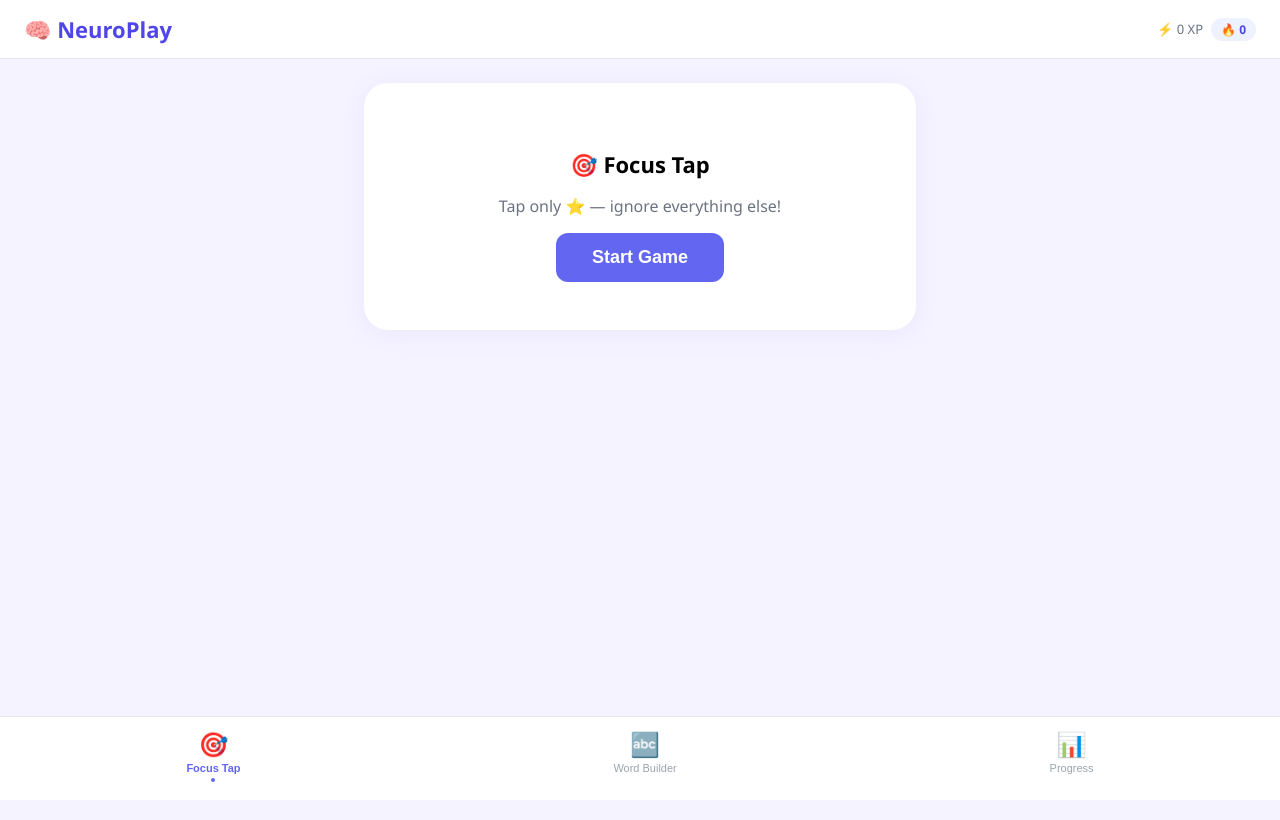
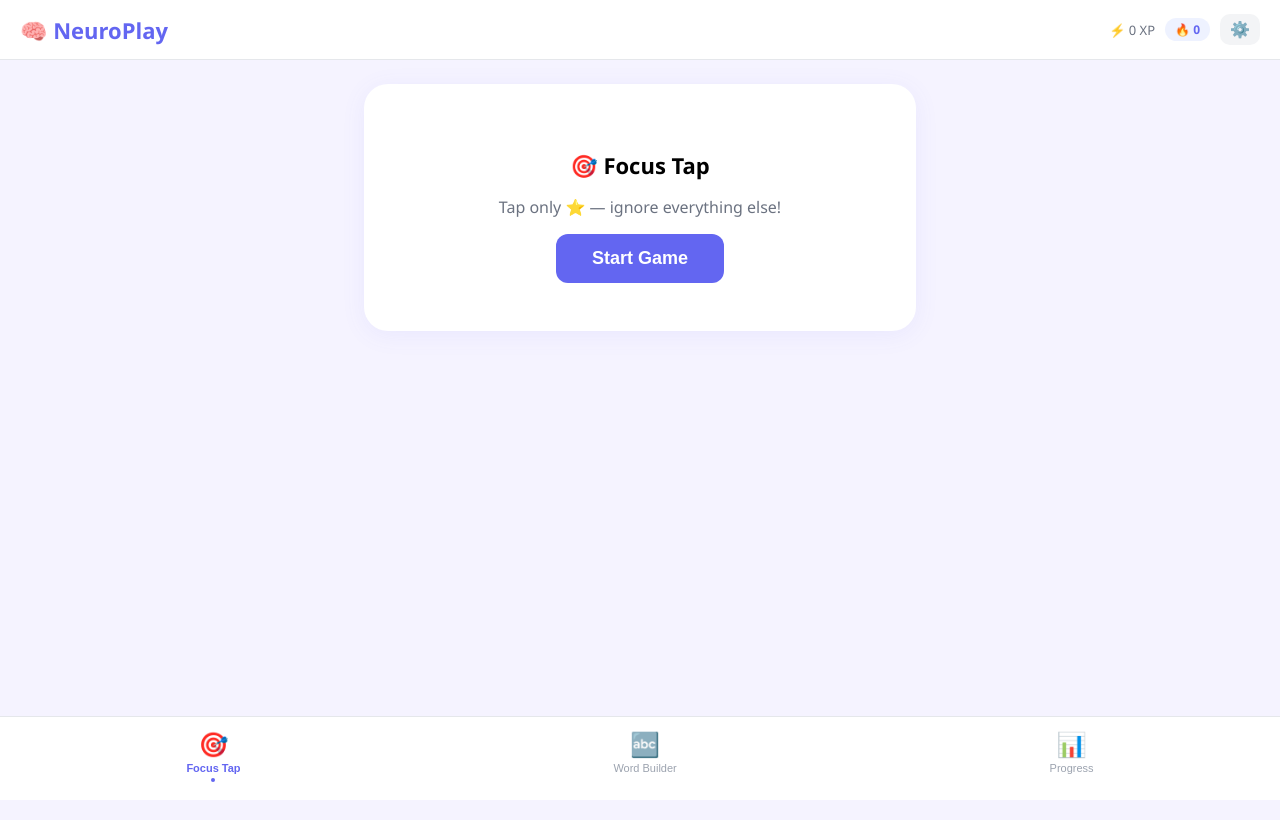
Before and after one commit to Varshitha-padmasali/neuroplay, a React (Create React App) app in the folder neuroplay/: page / in a window 1280 px wide. Shown: the top 820 px of the page. Built offline with nearby package versions, Linux system fonts and the light colour scheme.

Commit message:
Fixed useGameState import and finalized App structure

```diff
--- a/neuroplay/src/App.jsx
+++ b/neuroplay/src/App.jsx
@@ -1,94 +1,96 @@
-// src/App.jsx
 import { useState, useEffect } from "react";
 import { useGameState } from "./hooks/useGameState";
+import { useTheme } from "./hooks/useTheme";
 import FocusTapGame from "./components/FocusTapGame";
 import WordBuilderGame from "./components/WordBuilderGame";
 import ProgressDashboard from "./components/ProgressDashboard";
 import BadgeToast from "./components/BadgeToast";
+import SettingsPanel from "./components/SettingsPanel";
 
 const TABS = [
-  { id: "focus",    label: "🎯",  name: "Focus Tap"  },
-  { id: "word",     label: "🔤",  name: "Word Builder" },
-  { id: "progress", label: "📊",  name: "Progress"   },
+  { id: "focus",    label: "🎯", name: "Focus Tap"   },
+  { id: "word",     label: "🔤", name: "Word Builder" },
+  { id: "progress", label: "📊", name: "Progress"    },
 ];
 
 export default function App() {
-  const [activeTab, setActiveTab]   = useState("focus");
-  const [toastQueue, setToastQueue] = useState([]);  // badge IDs to show
+  const [activeTab, setActiveTab]     = useState("focus");
+  const [toastQueue, setToastQueue]   = useState([]);
+  const [showSettings, setShowSettings] = useState(false);
   const { state, recordGame, resetAll } = useGameState();
+  const { theme, toggle } = useTheme();
 
-  // Watch for newly unlocked badges and queue them as toasts
+  // Badge toasts
   useEffect(() => {
-    if (state._newlyUnlocked && state._newlyUnlocked.length > 0) {
+    if (state._newlyUnlocked?.length > 0) {
       setToastQueue((q) => [...q, ...state._newlyUnlocked]);
     }
   }, [state._newlyUnlocked]);
 
-  function dismissToast() {
-    setToastQueue((q) => q.slice(1));
-  }
+  // Apply dyslexia font globally
+  const fontFamily = theme.dyslexiaFont
+    ? "'OpenDyslexic', 'Segoe UI', sans-serif"
+    : "'Segoe UI', sans-serif";
+
+  // Focus mode palette
+  const bg      = theme.focusMode ? "#f8f8f6" : "#f5f3ff";
+  const cardBg  = theme.focusMode ? "#ffffff" : "#ffffff";
+  const accent  = theme.focusMode ? "#4b5563" : "#6366f1";
 
   return (
-    <div
-      style={{
-        minHeight: "100vh",
-        background: "#f5f3ff",
-        paddingBottom: 80,
-        fontFamily: "'Segoe UI', sans-serif",
-      }}
-    >
-      {/* ── App Header ────────────────────────────────────────────────── */}
-      <div
-        style={{
-          background: "#fff",
-          borderBottom: "1px solid #e5e7eb",
-          padding: "14px 24px",
-          display: "flex",
-          alignItems: "center",
-          justifyContent: "space-between",
-          position: "sticky",
-          top: 0,
-          zIndex: 100,
-        }}
-      >
-        <h1 style={{ fontSize: 22, fontWeight: 800, color: "#4f46e5", margin: 0 }}>
+    <div style={{ minHeight: "100vh", background: bg, paddingBottom: 80, fontFamily, transition: "background 0.4s" }}>
+
+      {/* ── Header ──────────────────────────────────────────────────── */}
+      <div style={{
+        background: cardBg, borderBottom: "1px solid #e5e7eb",
+        padding: "14px 20px", display: "flex",
+        alignItems: "center", justifyContent: "space-between",
+        position: "sticky", top: 0, zIndex: 100,
+      }}>
+        <h1 style={{ fontSize: 22, fontWeight: 800, color: accent, margin: 0 }}>
           🧠 NeuroPlay
         </h1>
-        <div style={{ display: "flex", alignItems: "center", gap: 8 }}>
-          <span style={{ fontSize: 13, color: "#6b7280" }}>
-            ⚡ {state.totalXP} XP
-          </span>
-          <span
-            style={{
-              background: "#eef2ff",
-              color: "#4f46e5",
-              borderRadius: 20,
-              padding: "3px 10px",
-              fontSize: 12,
-              fontWeight: 700,
-            }}
-          >
+        <div style={{ display: "flex", alignItems: "center", gap: 10 }}>
+          <span style={{ fontSize: 13, color: "#6b7280" }}>⚡ {state.totalXP} XP</span>
+          <span style={{ background: "#eef2ff", color: accent, borderRadius: 20, padding: "3px 10px", fontSize: 12, fontWeight: 700 }}>
             🔥 {state.currentStreak}
           </span>
+          <button
+            onClick={() => setShowSettings(true)}
+            style={{ background: "#f3f4f6", border: "none", borderRadius: 10, padding: "6px 10px", cursor: "pointer", fontSize: 16 }}
+          >⚙️</button>
         </div>
       </div>
 
-      {/* ── Game Panel ────────────────────────────────────────────────── */}
-      <div
-        style={{
-          background: "#fff",
-          borderRadius: 24,
-          maxWidth: 520,
-          margin: "24px auto 0",
-          padding: "24px 16px",
-          boxShadow: "0 4px 24px rgba(99,102,241,0.08)",
-        }}
-      >
+      {/* ── Accessibility hint strip (shows when a mode is active) ── */}
+      {(theme.dyslexiaFont || theme.focusMode) && (
+        <div style={{
+          background: theme.focusMode ? "#f1f5f9" : "#eef2ff",
+          borderBottom: "1px solid #e5e7eb",
+          padding: "6px 20px", fontSize: 12,
+          color: "#6b7280", textAlign: "center",
+          display: "flex", justifyContent: "center", gap: 16,
+        }}>
+          {theme.dyslexiaFont && <span>🔡 Dyslexia font ON</span>}
+          {theme.focusMode    && <span>🧘 Focus mode ON</span>}
+        </div>
+      )}
+
+      {/* ── Game Card ───────────────────────────────────────────────── */}
+      <div style={{
+        background: cardBg, borderRadius: 24,
+        maxWidth: 520, margin: "24px auto 0",
+        padding: "24px 16px",
+        boxShadow: theme.focusMode
+          ? "0 2px 12px rgba(0,0,0,0.06)"
+          : "0 4px 24px rgba(99,102,241,0.08)",
+        transition: "box-shadow 0.4s",
+        position: "relative", overflow: "hidden",
+      }}>
         {activeTab === "focus" && (
           <FocusTapGame
-            onGameEnd={(score) =>
-              recordGame({ gameType: "focus", score })
-            }
+            onGameEnd={(score) => recordGame({ gameType: "focus", score })}
+            focusMode={theme.focusMode}
           />
         )}
         {activeTab === "word" && (
@@ -96,6 +98,7 @@ export default function App() {
             onGameEnd={(score, wordsSpelled) =>
               recordGame({ gameType: "word", score, wordsSpelled })
             }
+            dyslexiaFont={theme.dyslexiaFont}
           />
         )}
         {activeTab === "progress" && (
@@ -103,67 +106,44 @@ export default function App() {
         )}
       </div>
 
-      {/* ── Bottom Tab Bar ─────────────────────────────────────────────── */}
-      <div
-        style={{
-          position: "fixed",
-          bottom: 0,
-          left: 0,
-          right: 0,
-          background: "#fff",
-          borderTop: "1px solid #e5e7eb",
-          display: "flex",
-          justifyContent: "space-around",
-          padding: "10px 0 14px",
-          zIndex: 100,
-        }}
-      >
+      {/* ── Bottom Tab Bar ──────────────────────────────────────────── */}
+      <div style={{
+        position: "fixed", bottom: 0, left: 0, right: 0,
+        background: "#fff", borderTop: "1px solid #e5e7eb",
+        display: "flex", justifyContent: "space-around",
+        padding: "10px 0 14px", zIndex: 100,
+      }}>
         {TABS.map((tab) => {
           const active = activeTab === tab.id;
           return (
-            <button
-              key={tab.id}
-              onClick={() => setActiveTab(tab.id)}
+            <button key={tab.id} onClick={() => setActiveTab(tab.id)}
               style={{
-                display: "flex",
-                flexDirection: "column",
-                alignItems: "center",
-                gap: 3,
-                background: "none",
-                border: "none",
-                cursor: "pointer",
-                padding: "4px 20px",
+                display: "flex", flexDirection: "column",
+                alignItems: "center", gap: 3,
+                background: "none", border: "none",
+                cursor: "pointer", padding: "4px 20px",
               }}
             >
               <span style={{ fontSize: 24 }}>{tab.label}</span>
-              <span
-                style={{
-                  fontSize: 11,
-                  fontWeight: active ? 700 : 400,
-                  color: active ? "#6366f1" : "#9ca3af",
-                }}
-              >
+              <span style={{ fontSize: 11, fontWeight: active ? 700 : 400, color: active ? accent : "#9ca3af" }}>
                 {tab.name}
               </span>
               {active && (
-                <div
-                  style={{
-                    width: 4,
-                    height: 4,
-                    borderRadius: "50%",
-                    background: "#6366f1",
-                    marginTop: 1,
-                  }}
-                />
+                <div style={{ width: 4, height: 4, borderRadius: "50%", background: accent, marginTop: 1 }}/>
               )}
             </button>
           );
         })}
       </div>
 
-      {/* ── Badge toast ───────────────────────────────────────────────── */}
+      {/* ── Settings modal ──────────────────────────────────────────── */}
+      {showSettings && (
+        <SettingsPanel theme={theme} toggle={toggle} onClose={() => setShowSettings(false)} />
+      )}
+
+      {/* ── Badge toast ─────────────────────────────────────────────── */}
       {toastQueue.length > 0 && (
-        <BadgeToast badgeId={toastQueue[0]} onDone={dismissToast} />
+        <BadgeToast badgeId={toastQueue[0]} onDone={() => setToastQueue((q) => q.slice(1))} />
       )}
     </div>
   );
```
